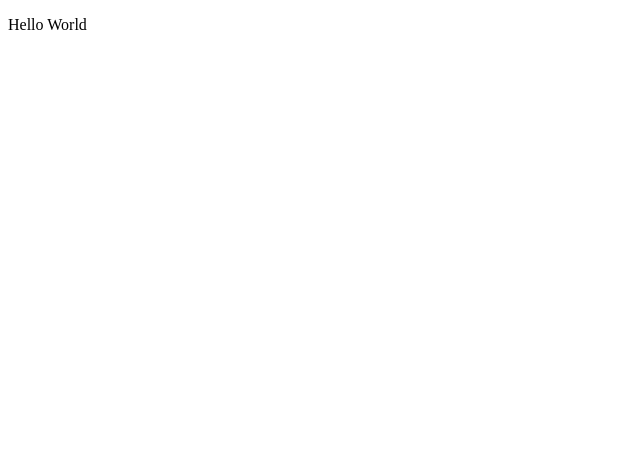
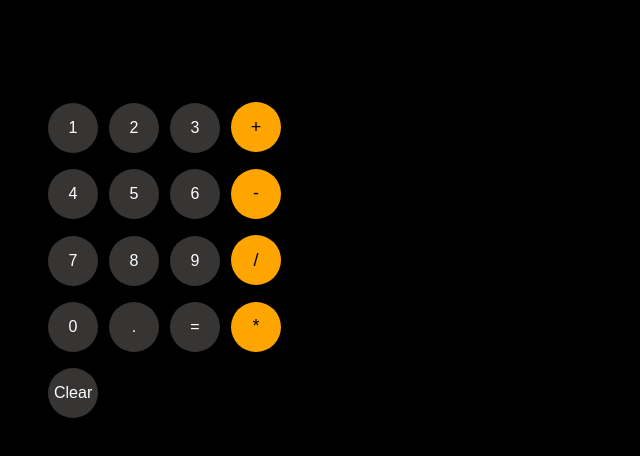
Before and after one commit to vikas-patil-01/Calculator, a plain HTML site: page index.html in a window 1280 px wide. Shown: the whole page, without its empty margins (0-640 px from the left). Drawn offline with Linux system fonts and the light colour scheme.

Commit message:
add new files

```diff
--- a/index.html
+++ b/index.html
@@ -1,11 +1,104 @@
 <!DOCTYPE html>
 <html lang="en">
+
 <head>
     <meta charset="UTF-8">
     <meta name="viewport" content="width=device-width, initial-scale=1.0">
-    <title>Document</title>
+    <title>Calculator</title>
+    <link rel="stylesheet" href="style.css">
 </head>
+
 <body>
-    <p> Hello World</p>
+    <div class="main">
+    <p class="display-result"></p>
+
+    <p>
+        <button class="num-button" onclick="
+        calculate('1');
+        "> 1 </button>
+
+        <button class="num-button" onclick="
+        calculate('2');
+    "> 2 </button>
+
+        <button class="num-button" onclick="
+    calculate('3');
+    "> 3 </button>
+
+        <button class="op-button" onclick="
+   calculate('+');
+    ">+</button>
+
+
+    </p>
+
+    <p>
+        <button class="num-button" onclick="
+        calculate('4');
+        "> 4 </button>
+
+        <button class="num-button"  onclick="
+    calculate('5');
+    "> 5 </button>
+
+        <button class="num-button"  onclick="
+    calculate('6');
+    "> 6 </button>
+
+        <button class="op-button" onclick="
+    calculate('-');
+    ">-</button>
+
+
+    </p>
+
+    <p>
+        <button class="num-button" onclick="
+            calculate('7');
+            "> 7 </button>
+
+        <button class="num-button"  onclick="
+       calculate('8');
+        "> 8 </button>
+
+        <button class="num-button" onclick="
+        calculate('9');
+        "> 9 </button>
+
+        <button class="op-button" onclick="
+        calculate('/');
+        ">/</button>
+
+
+    </p>
+    <p>
+        <button class="num-button" onclick="
+        calculate('0');
+        ">0</button>
+
+        <button class="num-button" onclick="
+        calculate('.');
+        ">.</button>
+
+        <button class="num-button" onclick="
+        calculate('=');
+        localStorage.setItem('Calculation',calculation);
+        ">=</button>
+
+        <button class="op-button" onclick="
+    calculate('*');
+    ">*</button>
+
+
+    </p>
+
+    <button class="num-button" onclick="
+       calculate('');
+       localStorage.setItem('calculation', calculation);
+        ">Clear</button>
+    </div>
+
+<script src="script.js"></script>
 </body>
+
 </html>
--- /dev/null
+++ b/script.js
@@ -0,0 +1,58 @@
+let calculation= localStorage.getItem('calculation') ||'';
+        function calculate(userInput){
+            if(userInput==='1'){
+                calculation+=userInput;
+            }
+            else if(userInput==='2'){
+                calculation+=userInput;
+            }
+            else if(userInput==='3'){
+                calculation+=userInput;
+            }
+            else if(userInput==='4'){
+                calculation+=userInput;
+            }
+            else if(userInput==='5'){
+                calculation+=userInput;
+            }
+            else if(userInput==='6'){
+                calculation+=userInput;
+            }
+            else if(userInput==='7'){
+                calculation+=userInput;
+            }
+            else if(userInput==='8'){
+                calculation+=userInput;
+            }
+            else if(userInput==='9'){
+                calculation+=userInput;
+            }
+            else if(userInput==='0'){
+                calculation+=userInput;
+            }
+            else if(userInput==='+'){
+                calculation+=userInput;
+            }
+            else if(userInput==='-'){
+                calculation+=userInput;
+            }
+            else if(userInput==='*'){
+                calculation+=userInput;
+            }
+            else if(userInput==='/'){
+                calculation+=userInput;
+            }
+            else if(userInput==='.'){
+                calculation+=userInput;
+            }
+            else if(userInput===''){
+                calculation=userInput;
+            }
+            else if(userInput==='='){
+                document.querySelector('.display-result').innerHTML=(eval(calculation));
+                return;
+            }
+
+            document.querySelector('.display-result').innerHTML=(calculation);
+
+        }
--- /dev/null
+++ b/style.css
@@ -0,0 +1,38 @@
+body{
+    background-color: rgb(0, 0, 0);
+
+}
+
+.num-button{
+    height: 50px;
+    width: 50px;
+    border: none;
+    font-size: 16px;
+    border-radius: 25px;
+    background-color: rgb(55, 52, 52);
+    color: white;
+    margin-right: 7px;
+
+
+}
+.op-button{
+    height: 50px;
+    width: 50px;
+    border: none;
+    font-size: 18px;
+    border-radius: 25px;
+    background-color: orange;
+
+}
+.display-result{
+    height: 30px;
+    width:105px;
+    color: white;
+    font-size: 36px;
+    font-family: Arial, Helvetica, sans-serif;
+
+}
+.main{
+    margin-left: 40px;
+
+}
```
